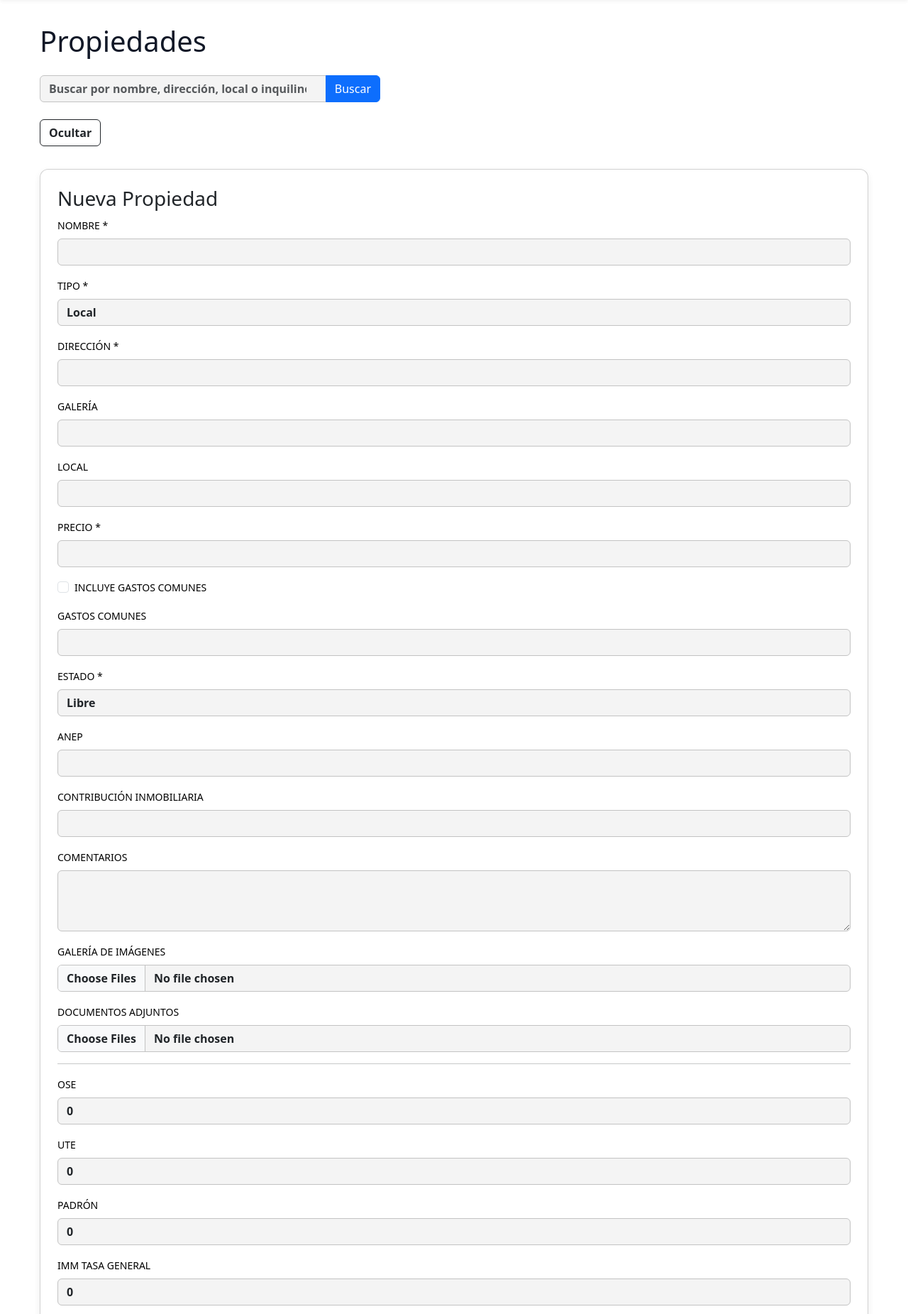
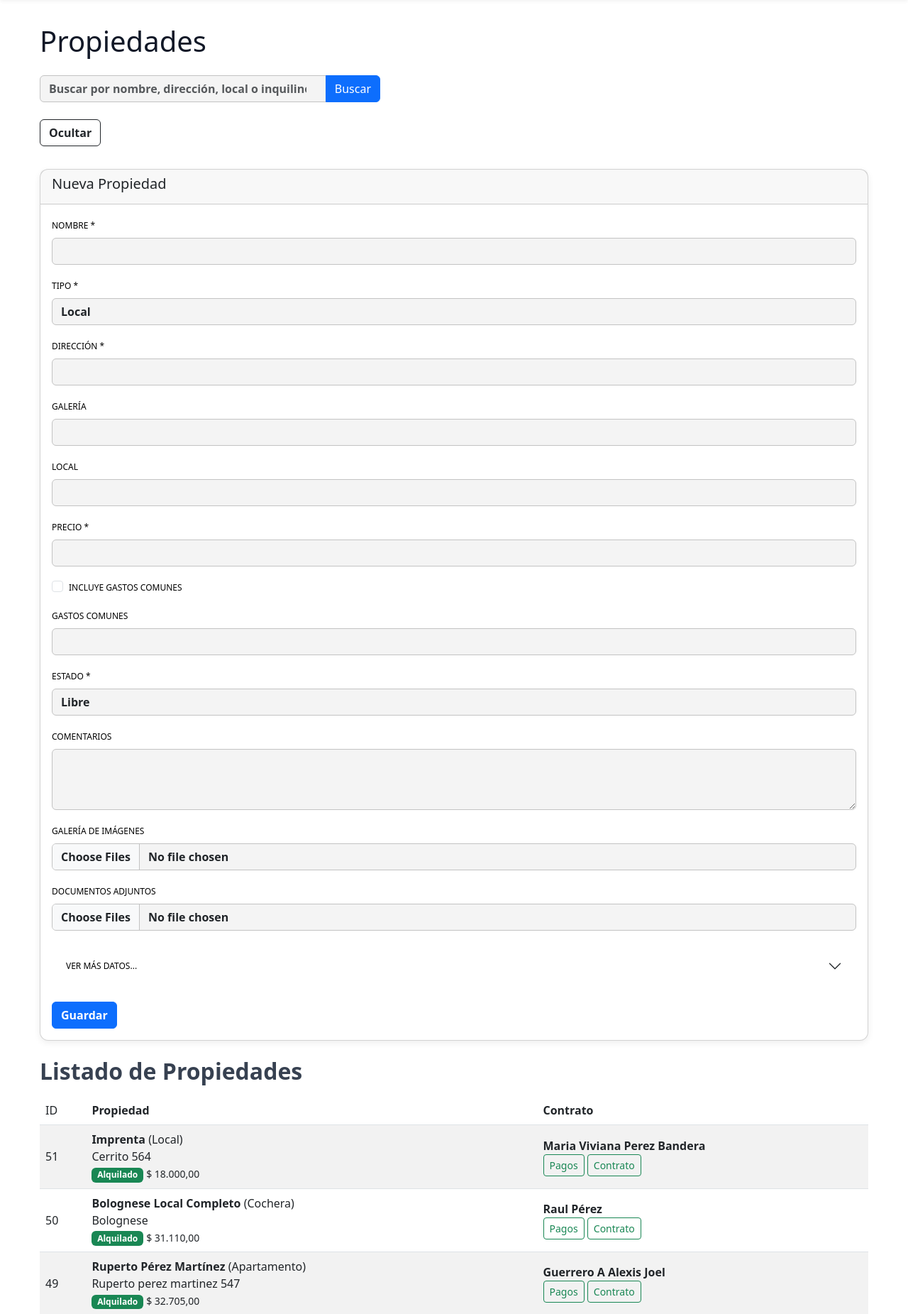
Before and after one commit to luchopb/rentflow, a PHP site: page /propiedades.php in a window 1280 px wide, after a click on "Agregar Nueva Propiedad". Shown: the part 78-1929 px from the top of the page at 71% size. Run offline with PHP 8.4, Linux system fonts and the light colour scheme; a user stored in the database is signed in; data comes from the database, SQL or seed files in the repository.

Commit message:
Agrego nuevos campos

```diff
--- a/rentflow_mini/includes/styles.css
+++ b/rentflow_mini/includes/styles.css
@@ -26,9 +26,9 @@ h1 {
     color: #111827;
 }
 
-label {
+label, .accordion-button {
     font-weight: normal;
-    font-size: 14px;
+    font-size: 12px;
     letter-spacing: 0px;
     text-transform: uppercase;
     color: #000000;
--- a/rentflow_mini/propiedades.php
+++ b/rentflow_mini/propiedades.php
@@ -49,19 +49,17 @@ if ($_SERVER['REQUEST_METHOD'] === 'POST') {
   $incluye_gc = isset($_POST['incluye_gc']) && $_POST['incluye_gc'] === '1' ? 1 : 0;
   $gastos_comunes = floatval($_POST['gastos_comunes'] ?? 0);
   $estado = $_POST['estado'] ?? 'libre';
-  $garantia = floatval($_POST['garantia'] ?? 0);
-  $corredor = clean_input($_POST['corredor'] ?? '');
   $anep = clean_input($_POST['anep'] ?? '');
-  $contribucion_inmobiliaria = floatval($_POST['contribucion_inmobiliaria'] ?? 0);
+  $contribucion_inmobiliaria = clean_input($_POST['contribucion_inmobiliaria'] ?? '');
   $comentarios = clean_input($_POST['comentarios'] ?? '');
-  $ose = intval($_POST['ose'] ?? 0);
-  $ute = intval($_POST['ute'] ?? 0);
-  $padron = intval($_POST['padron'] ?? 0);
-  $imm_tasa_general = intval($_POST['imm_tasa_general'] ?? 0);
-  $imm_tarifa_de_saneamiento = intval($_POST['imm_tarifa_de_saneamiento'] ?? 0);
-  $imm_instalaciones_mecanicas_electricas = intval($_POST['imm_instalaciones_mecanicas_electricas'] ?? 0);
-  $imm_adicional_mercantil = intval($_POST['imm_adicional_mercantil'] ?? 0);
-  $convenios = intval($_POST['convenios'] ?? 0);
+  $ose = clean_input($_POST['ose'] ?? '');
+  $ute = clean_input($_POST['ute'] ?? '');
+  $padron = clean_input($_POST['padron'] ?? '');
+  $imm_tasa_general = clean_input($_POST['imm_tasa_general'] ?? '');
+  $imm_tarifa_saneamiento = clean_input($_POST['imm_tarifa_saneamiento'] ?? '');
+  $imm_instalaciones = clean_input($_POST['imm_instalaciones'] ?? '');
+  $imm_adicional_mercantil = clean_input($_POST['imm_adicional_mercantil'] ?? '');
+  $convenios = clean_input($_POST['convenios'] ?? '');
 
   $gallery_images = json_decode($_POST['existing_images'] ?? '[]', true) ?: [];
   $attached_docs = json_decode($_POST['existing_docs'] ?? '[]', true) ?: [];
@@ -113,18 +111,18 @@ if ($_SERVER['REQUEST_METHOD'] === 'POST') {
     $fecha_hora = date('Y-m-d H:i:s');
 
     if ($edit_id > 0) {
-      $stmt = $pdo->prepare("UPDATE propiedades SET nombre=?, tipo=?, direccion=?, imagenes=?, documentos=?, galeria=?, local=?, precio=?, incluye_gc=?, gastos_comunes=?, estado=?, garantia=?, corredor=?, anep=?, contribucion_inmobiliaria=?, comentarios=?, ose=?, ute=?, padron=?, imm_tasa_general=?, imm_tarifa_de_saneamiento=?, imm_instalaciones_mecanicas_electricas=?, imm_adicional_mercantil=?, convenios=?, usuario_id=?, fecha_modificacion=? WHERE id=?");
-      $stmt->execute([$nombre, $tipo, $direccion, $imagenes_db, $documentos_db, $galeria, $local, $precio, $incluye_gc, $gastos_comunes, $estado, $garantia, $corredor, $anep, $contribucion_inmobiliaria, $comentarios, $ose, $ute, $padron, $imm_tasa_general, $imm_tarifa_de_saneamiento, $imm_instalaciones_mecanicas_electricas, $imm_adicional_mercantil, $convenios, $usuario_id, $fecha_hora, $edit_id]);
+      $stmt = $pdo->prepare("UPDATE propiedades SET nombre=?, tipo=?, direccion=?, imagenes=?, documentos=?, galeria=?, local=?, precio=?, incluye_gc=?, gastos_comunes=?, estado=?, anep=?, contribucion_inmobiliaria=?, comentarios=?, ose=?, ute=?, padron=?, imm_tasa_general=?, imm_tarifa_saneamiento=?, imm_instalaciones=?, imm_adicional_mercantil=?, convenios=?, usuario_id=?, fecha_modificacion=? WHERE id=?");
+      $stmt->execute([$nombre, $tipo, $direccion, $imagenes_db, $documentos_db, $galeria, $local, $precio, $incluye_gc, $gastos_comunes, $estado, $anep, $contribucion_inmobiliaria, $comentarios, $ose, $ute, $padron, $imm_tasa_general, $imm_tarifa_saneamiento, $imm_instalaciones, $imm_adicional_mercantil, $convenios, $usuario_id, $fecha_hora, $edit_id]);
       $message = "Propiedad actualizada correctamente.";
     } else {
-      $stmt = $pdo->prepare("INSERT INTO propiedades (nombre,tipo,direccion,imagenes,documentos,galeria,local,precio,incluye_gc,gastos_comunes,estado,garantia,corredor,anep,contribucion_inmobiliaria,comentarios,ose,ute,padron,imm_tasa_general,imm_tarifa_de_saneamiento,imm_instalaciones_mecanicas_electricas,imm_adicional_mercantil,convenios,usuario_id,fecha_creacion) VALUES (?,?,?,?,?,?,?,?,?,?,?,?,?,?,?,?,?,?,?,?,?,?,?,?,?,?)");
-      $stmt->execute([$nombre, $tipo, $direccion, $imagenes_db, $documentos_db, $galeria, $local, $precio, $incluye_gc, $gastos_comunes, $estado, $garantia, $corredor, $anep, $contribucion_inmobiliaria, $comentarios, $ose, $ute, $padron, $imm_tasa_general, $imm_tarifa_de_saneamiento, $imm_instalaciones_mecanicas_electricas, $imm_adicional_mercantil, $convenios, $usuario_id, $fecha_hora]);
+      $stmt = $pdo->prepare("INSERT INTO propiedades (nombre,tipo,direccion,imagenes,documentos,galeria,local,precio,incluye_gc,gastos_comunes,estado,anep,contribucion_inmobiliaria,comentarios,ose,ute,padron,imm_tasa_general,imm_tarifa_saneamiento,imm_instalaciones,imm_adicional_mercantil,convenios,usuario_id,fecha_creacion) VALUES (?,?,?,?,?,?,?,?,?,?,?,?,?,?,?,?,?,?,?,?,?,?,?,?)");
+      $stmt->execute([$nombre, $tipo, $direccion, $imagenes_db, $documentos_db, $galeria, $local, $precio, $incluye_gc, $gastos_comunes, $estado, $anep, $contribucion_inmobiliaria, $comentarios, $ose, $ute, $padron, $imm_tasa_general, $imm_tarifa_saneamiento, $imm_instalaciones, $imm_adicional_mercantil, $convenios, $usuario_id, $fecha_hora]);
       $message = "Propiedad creada correctamente.";
     }
     header("Location: propiedades.php?msg=" . urlencode($message));
     exit();
   } else {
-    $edit_data = compact('nombre', 'tipo', 'direccion', 'galeria', 'local', 'precio', 'incluye_gc', 'gastos_comunes', 'estado', 'garantia', 'corredor', 'anep', 'contribucion_inmobiliaria', 'comentarios', 'ose', 'ute', 'padron', 'imm_tasa_general', 'imm_tarifa_de_saneamiento', 'imm_instalaciones_mecanicas_electricas', 'imm_adicional_mercantil', 'convenios');
+    $edit_data = compact('nombre', 'tipo', 'direccion', 'galeria', 'local', 'precio', 'incluye_gc', 'gastos_comunes', 'estado', 'anep', 'contribucion_inmobiliaria', 'comentarios', 'ose', 'ute', 'padron', 'imm_tasa_general', 'imm_tarifa_saneamiento', 'imm_instalaciones', 'imm_adicional_mercantil', 'convenios');
     $edit_data['imagenes_arr'] = $gallery_images;
     $edit_data['documentos_arr'] = $attached_docs;
   }
@@ -210,11 +208,18 @@ include 'includes/header_nav.php';
   </button>
 
   <div class="collapse <?= $show_form || $edit_id || !empty($errors) ? 'show' : '' ?>" id="formPropiedadCollapse">
-    <div class="card p-4 mb-4 mt-3">
-      <h3><?= $edit_id ? "Editar Propiedad" : "Nueva Propiedad" ?></h3>
+    <div class="card mb-4 mt-3">
+      <div class="card-header">
+        <h5><?= $edit_id? "Editar Propiedad" : "Nueva Propiedad"?></h5>
+      </div>
+      <div class="card-body">
         <form method="POST" enctype="multipart/form-data" novalidate>
           <input type="hidden" name="edit_id" value="<?= $edit_id ?: '' ?>" />
           <input type="hidden" name="existing_images" id="existing_images" value='<?= htmlspecialchars(json_encode($edit_data['imagenes_arr'] ?? [])) ?>' />
+          <input type="hidden" name="existing_docs" id="existing_docs" value='<?= htmlspecialchars(json_encode($edit_data['documentos_arr'] ?? [])) ?>' />
+
+          <!-- Main Data Section - Always visible -->
+          <div class="mb-4">
 
             <div class="mb-3">
               <label for="nombre" class="form-label">Nombre *</label>
@@ -288,16 +293,6 @@ include 'includes/header_nav.php';
             </div>
 
             <div class="mb-3">
-          <label for="anep" class="form-label">ANEP</label>
-          <input type="text" class="form-control" id="anep" name="anep" value="<?= htmlspecialchars($edit_data['anep'] ?? '') ?>" />
-        </div>
-
-        <div class="mb-3">
-          <label for="contribucion_inmobiliaria" class="form-label">Contribución Inmobiliaria</label>
-          <input type="number" class="form-control" step="0.01" id="contribucion_inmobiliaria" name="contribucion_inmobiliaria" value="<?= htmlspecialchars($edit_data['contribucion_inmobiliaria'] ?? '') ?>" />
-        </div>
-
-        <div class="mb-3">
               <label for="comentarios" class="form-label">Comentarios</label>
               <textarea class="form-control" id="comentarios" name="comentarios" rows="3"><?= htmlspecialchars($edit_data['comentarios'] ?? '') ?></textarea>
             </div>
@@ -320,13 +315,11 @@ include 'includes/header_nav.php';
 
             <div class="mb-3">
               <label class="form-label">Documentos adjuntos</label>
-          <input type="hidden" name="existing_docs" id="existing_docs" value='<?= htmlspecialchars(json_encode($edit_data['documentos_arr'] ?? [])) ?>' />
               <input type="file" name="documentos[]" multiple class="form-control" />
             </div>
 
             <?php if (!empty($edit_data['documentos_arr'])): ?>
               <div class="mb-3" id="doc-preview-container">
-            <label class="form-label">Documentos adjuntos</label>
                 <ul class="list-group">
                   <?php foreach ($edit_data['documentos_arr'] as $doc): ?>
                     <li class="list-group-item d-flex justify-content-between align-items-center" data-doc="<?= htmlspecialchars($doc) ?>">
@@ -339,47 +332,70 @@ include 'includes/header_nav.php';
                 </ul>
               </div>
             <?php endif; ?>
+          </div>
 
-        <hr />
-
+          <!-- Additional Data Section - In Accordion -->
+          <div class="accordion accordion-flush mb-4" id="additionalDataAccordion">
+            <div class="accordion-item">
+              <h2 class="accordion-header">
+                <button class="accordion-button collapsed" type="button" data-bs-toggle="collapse" data-bs-target="#additionalDataContent">
+                  Ver más datos...
+                </button>
+              </h2>
+              <div id="additionalDataContent" class="accordion-collapse collapse" data-bs-parent="#additionalDataAccordion">
+                <div class="accordion-body px-1">
                   <div class="mb-3">
                     <label for="ose" class="form-label">OSE</label>
-          <input type="number" class="form-control" id="ose" name="ose" step="1" min="0" value="<?= htmlspecialchars($edit_data['ose'] ?? 0) ?>" />
+                    <input type="number" class="form-control" id="ose" name="ose" step="1" min="0" value="<?= htmlspecialchars($edit_data['ose'] ?? '') ?>" />
                   </div>
 
                   <div class="mb-3">
                     <label for="ute" class="form-label">UTE</label>
-          <input type="number" class="form-control" id="ute" name="ute" step="1" min="0" value="<?= htmlspecialchars($edit_data['ute'] ?? 0) ?>" />
+                    <input type="number" class="form-control" id="ute" name="ute" step="1" min="0" value="<?= htmlspecialchars($edit_data['ute'] ?? '') ?>" />
+                  </div>
+
+                  <div class="mb-3">
+                    <label for="anep" class="form-label">ANEP</label>
+                    <input type="text" class="form-control" id="anep" name="anep" value="<?= htmlspecialchars($edit_data['anep'] ?? '') ?>" />
                   </div>
 
                   <div class="mb-3">
                     <label for="padron" class="form-label">Padrón</label>
-          <input type="number" class="form-control" id="padron" name="padron" step="1" min="0" value="<?= htmlspecialchars($edit_data['padron'] ?? 0) ?>" />
+                    <input type="number" class="form-control" id="padron" name="padron" step="1" min="0" value="<?= htmlspecialchars($edit_data['padron'] ?? '') ?>" />
+                  </div>
+
+                  <div class="mb-3">
+                    <label for="contribucion_inmobiliaria" class="form-label">IMM Contribución Inmobiliaria</label>
+                    <input type="number" class="form-control" step="1" id="contribucion_inmobiliaria" name="contribucion_inmobiliaria" value="<?= htmlspecialchars($edit_data['contribucion_inmobiliaria'] ?? '') ?>" />
                   </div>
 
                   <div class="mb-3">
                     <label for="imm_tasa_general" class="form-label">IMM Tasa general</label>
-          <input type="number" class="form-control" id="imm_tasa_general" name="imm_tasa_general" step="1" min="0" value="<?= htmlspecialchars($edit_data['imm_tasa_general'] ?? 0) ?>" />
+                    <input type="number" class="form-control" id="imm_tasa_general" name="imm_tasa_general" step="1" min="0" value="<?= htmlspecialchars($edit_data['imm_tasa_general'] ?? '') ?>" />
                   </div>
 
                   <div class="mb-3">
-          <label for="imm_tarifa_de_saneamiento" class="form-label">IMM Tarifa de saneamiento</label>
-          <input type="number" class="form-control" id="imm_tarifa_de_saneamiento" name="imm_tarifa_de_saneamiento" step="1" min="0" value="<?= htmlspecialchars($edit_data['imm_tarifa_de_saneamiento'] ?? 0) ?>" />
+                    <label for="imm_tarifa_saneamiento" class="form-label">IMM Tarifa de saneamiento</label>
+                    <input type="number" class="form-control" id="imm_tarifa_saneamiento" name="imm_tarifa_saneamiento" step="1" min="0" value="<?= htmlspecialchars($edit_data['imm_tarifa_saneamiento'] ?? '') ?>" />
                   </div>
 
                   <div class="mb-3">
-          <label for="imm_instalaciones_mecanicas_electricas" class="form-label">IMM Instalaciones mecánicas eléctricas</label>
-          <input type="number" class="form-control" id="imm_instalaciones_mecanicas_electricas" name="imm_instalaciones_mecanicas_electricas" step="1" min="0" value="<?= htmlspecialchars($edit_data['imm_instalaciones_mecanicas_electricas'] ?? 0) ?>" />
+                    <label for="imm_instalaciones" class="form-label">IMM Instalaciones mecánicas eléctricas</label>
+                    <input type="number" class="form-control" id="imm_instalaciones" name="imm_instalaciones" step="1" min="0" value="<?= htmlspecialchars($edit_data['imm_instalaciones'] ?? '') ?>" />
                   </div>
 
                   <div class="mb-3">
                     <label for="imm_adicional_mercantil" class="form-label">IMM Adicional mercantil</label>
-          <input type="number" class="form-control" id="imm_adicional_mercantil" name="imm_adicional_mercantil" step="1" min="0" value="<?= htmlspecialchars($edit_data['imm_adicional_mercantil'] ?? 0) ?>" />
+                    <input type="number" class="form-control" id="imm_adicional_mercantil" name="imm_adicional_mercantil" step="1" min="0" value="<?= htmlspecialchars($edit_data['imm_adicional_mercantil'] ?? '') ?>" />
                   </div>
 
                   <div class="mb-3">
                     <label for="convenios" class="form-label">Convenios</label>
-          <input type="number" class="form-control" id="convenios" name="convenios" step="1" min="0" value="<?= htmlspecialchars($edit_data['convenios'] ?? 0) ?>" />
+                    <input type="number" class="form-control" id="convenios" name="convenios" step="1" min="0" value="<?= htmlspecialchars($edit_data['convenios'] ?? '') ?>" />
+                  </div>
+                </div>
+              </div>
+            </div>
           </div>
 
           <button type="submit" class="btn btn-primary fw-semibold"><?= $edit_id ? "Actualizar" : "Guardar" ?></button>
@@ -387,6 +403,7 @@ include 'includes/header_nav.php';
             <a href="propiedades.php" class="btn btn-outline-secondary ms-2">Cancelar</a>
           <?php endif; ?>
         </form>
+      </div>
     </div>
   </div>
 
```
Also changed, not shown: rentflow_mini/sql/database.sql (+9 -8 lines). Lines whose indentation alone changed are shown as unchanged.
